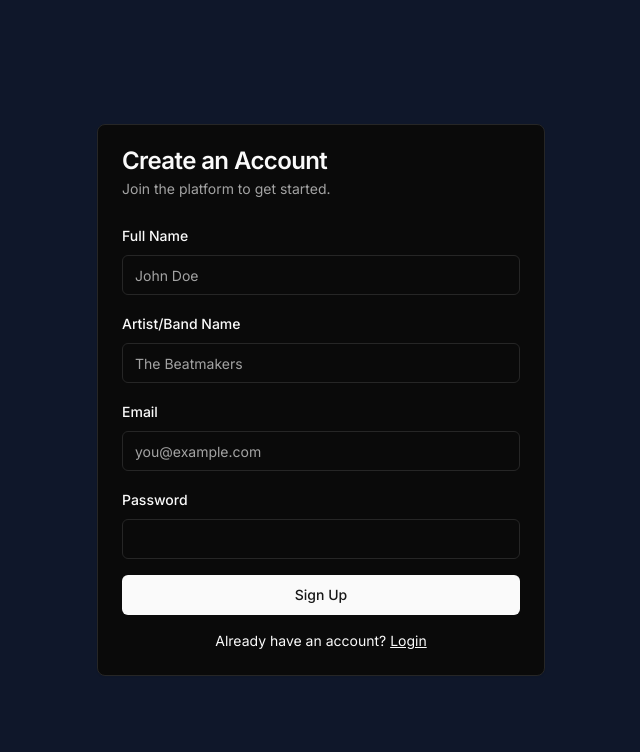
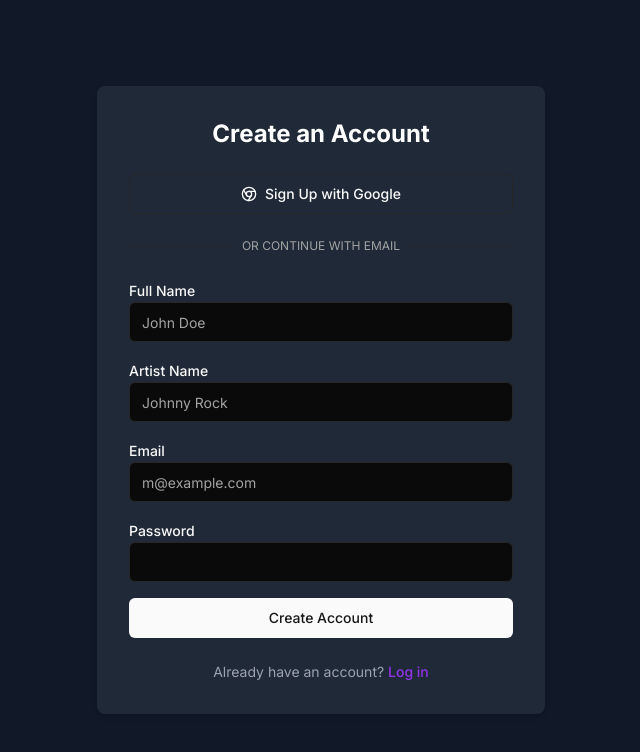
Before and after one commit to IPXSdev/MBV-2X, a Next.js app: page /signup in a window 1280 px wide. Shown: the top 752 px of the page, without its empty margins (319-959 px from the left). Built offline with nearby package versions, Linux system fonts and the light colour scheme.

Commit message:
feat: integrate Google OAuth login
Add "Sign in with Google" and handle callback; remove old auth routes.

#VERCEL_SKIP

Co-authored-by: null <132832190+IPXSdev@users.noreply.github.com>

```diff
--- a/app/login/page.tsx
+++ b/app/login/page.tsx
@@ -1,91 +1,101 @@
 "use client"
 
+import type React from "react"
+
 import { createClient } from "@/lib/supabase/client"
+import { Button } from "@/components/ui/button"
+import { Input } from "@/components/ui/input"
+import { Label } from "@/components/ui/label"
 import { useRouter } from "next/navigation"
-import { useForm } from "react-hook-form"
-import { z } from "zod"
-import { zodResolver } from "@hookform/resolvers/zod"
-import { Button } from "@/components/ui/button"
-import { Form, FormControl, FormField, FormItem, FormLabel, FormMessage } from "@/components/ui/form"
-import { Input } from "@/components/ui/input"
-import { Card, CardContent, CardHeader, CardTitle, CardDescription } from "@/components/ui/card"
-import { toast } from "sonner"
-import Link from "next/link"
-
-const formSchema = z.object({
-  email: z.string().email(),
-  password: z.string().min(1, "Password is required"),
-})
+import { useState } from "react"
+import { Chrome } from "lucide-react"
 
 export default function LoginPage() {
   const router = useRouter()
-  const form = useForm<z.infer<typeof formSchema>>({
-    resolver: zodResolver(formSchema),
-    defaultValues: { email: "", password: "" },
-  })
+  const [email, setEmail] = useState("")
+  const [password, setPassword] = useState("")
+  const [error, setError] = useState<string | null>(null)
 
-  const onSubmit = async (values: z.infer<typeof formSchema>) => {
+  const handleGoogleLogin = async () => {
     const supabase = createClient()
-    const { error } = await supabase.auth.signInWithPassword(values)
+    await supabase.auth.signInWithOAuth({
+      provider: "google",
+      options: {
+        redirectTo: `${location.origin}/api/auth/callback`,
+      },
+    })
+  }
+
+  const handleEmailLogin = async (e: React.FormEvent<HTMLFormElement>) => {
+    e.preventDefault()
+    setError(null)
+    const supabase = createClient()
+    const { error } = await supabase.auth.signInWithPassword({
+      email,
+      password,
+    })
 
     if (error) {
-      toast.error(error.message)
+      setError(error.message)
     } else {
-      toast.success("Logged in successfully!")
       router.push("/dashboard")
-      router.refresh() // Important to refresh server-side data
+      router.refresh() // Ensure the layout re-renders with the new auth state
     }
   }
 
   return (
-    <div className="flex items-center justify-center min-h-screen bg-slate-900">
-      <Card className="w-full max-w-md">
-        <CardHeader>
-          <CardTitle>Login</CardTitle>
-          <CardDescription>Enter your credentials to access your account.</CardDescription>
-        </CardHeader>
-        <CardContent>
-          <Form {...form}>
-            <form onSubmit={form.handleSubmit(onSubmit)} className="space-y-4">
-              <FormField
-                control={form.control}
-                name="email"
-                render={({ field }) => (
-                  <FormItem>
-                    <FormLabel>Email</FormLabel>
-                    <FormControl>
-                      <Input placeholder="you@example.com" {...field} />
-                    </FormControl>
-                    <FormMessage />
-                  </FormItem>
-                )}
-              />
-              <FormField
-                control={form.control}
-                name="password"
-                render={({ field }) => (
-                  <FormItem>
-                    <FormLabel>Password</FormLabel>
-                    <FormControl>
-                      <Input type="password" {...field} />
-                    </FormControl>
-                    <FormMessage />
-                  </FormItem>
-                )}
-              />
-              <Button type="submit" className="w-full" disabled={form.formState.isSubmitting}>
-                {form.formState.isSubmitting ? "Logging in..." : "Login"}
-              </Button>
-            </form>
-          </Form>
-          <div className="mt-4 text-center text-sm">
-            Don't have an account?{" "}
-            <Link href="/signup" className="underline">
-              Sign up
-            </Link>
+    <div className="flex items-center justify-center min-h-screen bg-gray-50 dark:bg-gray-900">
+      <div className="w-full max-w-md p-8 space-y-6 bg-white rounded-lg shadow-md dark:bg-gray-800">
+        <h1 className="text-2xl font-bold text-center text-gray-900 dark:text-white">Login to Your Account</h1>
+
+        <Button variant="outline" className="w-full bg-transparent" onClick={handleGoogleLogin}>
+          <Chrome className="w-4 h-4 mr-2" />
+          Sign In with Google
+        </Button>
+
+        <div className="relative">
+          <div className="absolute inset-0 flex items-center">
+            <span className="w-full border-t" />
           </div>
-        </CardContent>
-      </Card>
+          <div className="relative flex justify-center text-xs uppercase">
+            <span className="px-2 bg-white text-muted-foreground dark:bg-gray-800">Or continue with</span>
+          </div>
+        </div>
+
+        <form onSubmit={handleEmailLogin} className="space-y-4">
+          <div>
+            <Label htmlFor="email">Email</Label>
+            <Input
+              id="email"
+              type="email"
+              placeholder="m@example.com"
+              required
+              value={email}
+              onChange={(e) => setEmail(e.target.value)}
+            />
+          </div>
+          <div>
+            <Label htmlFor="password">Password</Label>
+            <Input
+              id="password"
+              type="password"
+              required
+              value={password}
+              onChange={(e) => setPassword(e.target.value)}
+            />
+          </div>
+          {error && <p className="text-sm text-red-500">{error}</p>}
+          <Button type="submit" className="w-full">
+            Login
+          </Button>
+        </form>
+        <p className="text-sm text-center text-gray-600 dark:text-gray-400">
+          Don't have an account?{" "}
+          <a href="/signup" className="font-medium text-purple-600 hover:underline">
+            Sign up
+          </a>
+        </p>
+      </div>
     </div>
   )
 }
--- a/app/signup/page.tsx
+++ b/app/signup/page.tsx
@@ -1,128 +1,135 @@
 "use client"
 
+import type React from "react"
+
 import { createClient } from "@/lib/supabase/client"
+import { Button } from "@/components/ui/button"
+import { Input } from "@/components/ui/input"
+import { Label } from "@/components/ui/label"
 import { useRouter } from "next/navigation"
-import { useForm } from "react-hook-form"
-import { z } from "zod"
-import { zodResolver } from "@hookform/resolvers/zod"
-import { Button } from "@/components/ui/button"
-import { Form, FormControl, FormField, FormItem, FormLabel, FormMessage } from "@/components/ui/form"
-import { Input } from "@/components/ui/input"
-import { Card, CardContent, CardHeader, CardTitle, CardDescription } from "@/components/ui/card"
-import { toast } from "sonner"
-import Link from "next/link"
-
-const formSchema = z.object({
-  name: z.string().min(2, "Name is required"),
-  artist_name: z.string().min(2, "Artist name is required"),
-  email: z.string().email(),
-  password: z.string().min(8, "Password must be at least 8 characters"),
-})
+import { useState } from "react"
+import { Chrome } from "lucide-react"
 
 export default function SignupPage() {
   const router = useRouter()
-  const form = useForm<z.infer<typeof formSchema>>({
-    resolver: zodResolver(formSchema),
-    defaultValues: { name: "", artist_name: "", email: "", password: "" },
+  const [email, setEmail] = useState("")
+  const [password, setPassword] = useState("")
+  const [name, setName] = useState("")
+  const [artistName, setArtistName] = useState("")
+  const [error, setError] = useState<string | null>(null)
+
+  const handleGoogleSignup = async () => {
+    const supabase = createClient()
+    await supabase.auth.signInWithOAuth({
+      provider: "google",
+      options: {
+        redirectTo: `${location.origin}/api/auth/callback`,
+      },
     })
+  }
 
-  const onSubmit = async (values: z.infer<typeof formSchema>) => {
+  const handleEmailSignup = async (e: React.FormEvent<HTMLFormElement>) => {
+    e.preventDefault()
+    setError(null)
     const supabase = createClient()
     const { error } = await supabase.auth.signUp({
-      email: values.email,
-      password: values.password,
+      email,
+      password,
       options: {
         data: {
-          name: values.name,
-          artist_name: values.artist_name,
+          name: name,
+          artist_name: artistName,
         },
       },
     })
 
     if (error) {
-      toast.error(error.message)
+      setError(error.message)
     } else {
-      toast.success("Account created! Please check your email to verify.")
-      router.push("/dashboard")
-      router.refresh()
+      // The user needs to confirm their email, but we can redirect them
+      // to a page that tells them to check their inbox.
+      // For simplicity here, we'll just log a message.
+      alert("Signup successful! Please check your email to verify your account.")
+      router.push("/login")
     }
   }
 
   return (
-    <div className="flex items-center justify-center min-h-screen bg-slate-900">
-      <Card className="w-full max-w-md">
-        <CardHeader>
-          <CardTitle>Create an Account</CardTitle>
-          <CardDescription>Join the platform to get started.</CardDescription>
-        </CardHeader>
-        <CardContent>
-          <Form {...form}>
-            <form onSubmit={form.handleSubmit(onSubmit)} className="space-y-4">
-              <FormField
-                control={form.control}
-                name="name"
-                render={({ field }) => (
-                  <FormItem>
-                    <FormLabel>Full Name</FormLabel>
-                    <FormControl>
-                      <Input placeholder="John Doe" {...field} />
-                    </FormControl>
-                    <FormMessage />
-                  </FormItem>
-                )}
+    <div className="flex items-center justify-center min-h-screen bg-gray-50 dark:bg-gray-900">
+      <div className="w-full max-w-md p-8 space-y-6 bg-white rounded-lg shadow-md dark:bg-gray-800">
+        <h1 className="text-2xl font-bold text-center text-gray-900 dark:text-white">Create an Account</h1>
+
+        <Button variant="outline" className="w-full bg-transparent" onClick={handleGoogleSignup}>
+          <Chrome className="w-4 h-4 mr-2" />
+          Sign Up with Google
+        </Button>
+
+        <div className="relative">
+          <div className="absolute inset-0 flex items-center">
+            <span className="w-full border-t" />
+          </div>
+          <div className="relative flex justify-center text-xs uppercase">
+            <span className="px-2 bg-white text-muted-foreground dark:bg-gray-800">Or continue with email</span>
+          </div>
+        </div>
+
+        <form onSubmit={handleEmailSignup} className="space-y-4">
+          <div>
+            <Label htmlFor="name">Full Name</Label>
+            <Input
+              id="name"
+              type="text"
+              placeholder="John Doe"
+              required
+              value={name}
+              onChange={(e) => setName(e.target.value)}
             />
-              <FormField
-                control={form.control}
-                name="artist_name"
-                render={({ field }) => (
-                  <FormItem>
-                    <FormLabel>Artist/Band Name</FormLabel>
-                    <FormControl>
-                      <Input placeholder="The Beatmakers" {...field} />
-                    </FormControl>
-                    <FormMessage />
-                  </FormItem>
-                )}
+          </div>
+          <div>
+            <Label htmlFor="artistName">Artist Name</Label>
+            <Input
+              id="artistName"
+              type="text"
+              placeholder="Johnny Rock"
+              required
+              value={artistName}
+              onChange={(e) => setArtistName(e.target.value)}
             />
-              <FormField
-                control={form.control}
-                name="email"
-                render={({ field }) => (
-                  <FormItem>
-                    <FormLabel>Email</FormLabel>
-                    <FormControl>
-                      <Input placeholder="you@example.com" {...field} />
-                    </FormControl>
-                    <FormMessage />
-                  </FormItem>
-                )}
+          </div>
+          <div>
+            <Label htmlFor="email">Email</Label>
+            <Input
+              id="email"
+              type="email"
+              placeholder="m@example.com"
+              required
+              value={email}
+              onChange={(e) => setEmail(e.target.value)}
             />
-              <FormField
-                control={form.control}
-                name="password"
-                render={({ field }) => (
-                  <FormItem>
-                    <FormLabel>Password</FormLabel>
-                    <FormControl>
-                      <Input type="password" {...field} />
-                    </FormControl>
-                    <FormMessage />
-                  </FormItem>
-                )}
+          </div>
+          <div>
+            <Label htmlFor="password">Password</Label>
+            <Input
+              id="password"
+              type="password"
+              required
+              minLength={8}
+              value={password}
+              onChange={(e) => setPassword(e.target.value)}
             />
-              <Button type="submit" className="w-full" disabled={form.formState.isSubmitting}>
-                {form.formState.isSubmitting ? "Creating Account..." : "Sign Up"}
+          </div>
+          {error && <p className="text-sm text-red-500">{error}</p>}
+          <Button type="submit" className="w-full">
+            Create Account
           </Button>
         </form>
-          </Form>
-          <div className="mt-4 text-center text-sm">
+        <p className="text-sm text-center text-gray-600 dark:text-gray-400">
           Already have an account?{" "}
-            <Link href="/login" className="underline">
-              Login
-            </Link>
+          <a href="/login" className="font-medium text-purple-600 hover:underline">
+            Log in
+          </a>
+        </p>
       </div>
-        </CardContent>
-      </Card>
     </div>
   )
 }
--- a/package.json
+++ b/package.json
@@ -9,7 +9,6 @@
     "start": "next start"
   },
   "dependencies": {
-    "@hookform/resolvers": "latest",
     "@radix-ui/react-accordion": "latest",
     "@radix-ui/react-alert-dialog": "latest",
     "@radix-ui/react-aspect-ratio": "latest",
```
Also changed, not shown: app/api/auth/callback/route.ts (added, +20 -0 lines), app/api/auth/login/route.ts (deleted, +0 -63 lines), app/api/auth/signup/route.ts (deleted, +0 -45 lines), 1 other file (tests, documents, lock files or other folders). Lines whose indentation alone changed are shown as unchanged.
